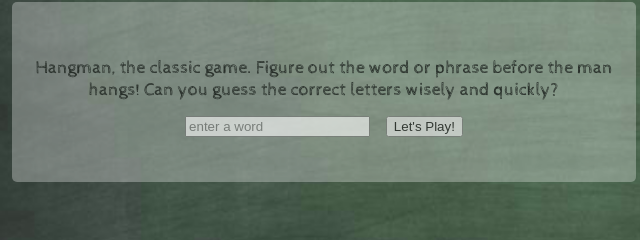
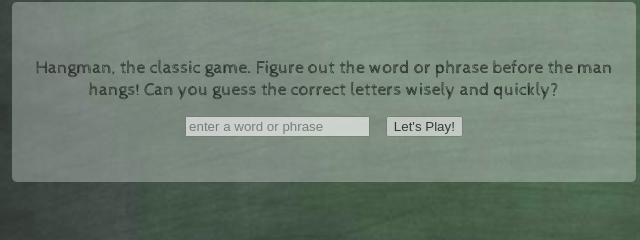
Before and after one commit to julietberman/hangman, a plain HTML site: page index.html in a window 1280 px wide. Shown: the part 296-536 px from the top of the page, 99-739 px from the left. Drawn offline with nearby package versions, Linux system fonts and the light colour scheme.

Commit message:
minor tweak updating placeholder text in input box

```diff
--- a/index.html
+++ b/index.html
@@ -22,7 +22,7 @@
         <h2></h2>
         <p id="subtext">Hangman, the classic game. Figure out the word or phrase before the man hangs! Can you guess the correct letters wisely and quickly?</p>
         <div class = "input">
-          <input type="text" placeholder="enter a word" class="wordInput">
+          <input type="text" placeholder="enter a word or phrase" class="wordInput">
           <input type="button" value="Let's Play!" class="wordChoice"/>
         </div>
       </div>
```
